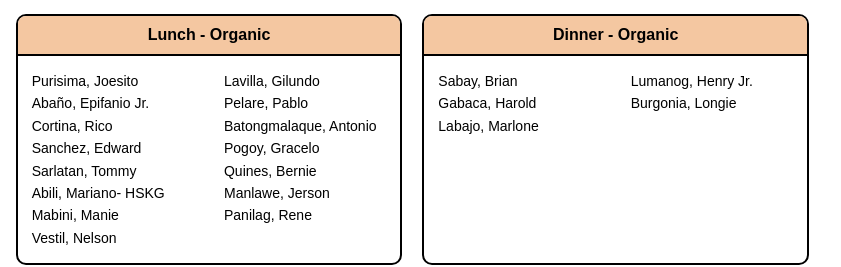
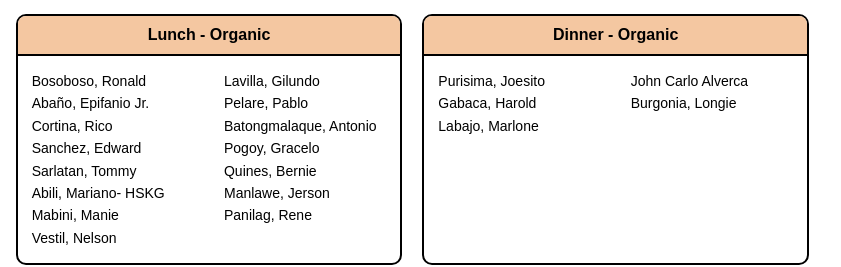
Before and after one commit to eelvinb/mealstub, a plain HTML site: page index.html in a window 1280 px wide. Shown: the part 273-540 px from the top of the page, 431-1272 px from the left. Drawn offline with Linux system fonts and the light colour scheme.

Commit message:
update report

```diff
--- a/index.html
+++ b/index.html
@@ -117,7 +117,7 @@ td {
 
     <td rowspan="2" class="date-cell">
       November
-      23
+      24
     </td>
 
     <td class="organic">
@@ -185,7 +185,7 @@ td {
     </div>
 
     <div class="names">
-      <div>Purisima, Joesito</div><div>Lavilla, Gilundo</div><div>Abaño, Epifanio Jr.</div><div>Pelare, Pablo</div><div>Cortina, Rico</div><div>Batongmalaque, Antonio</div><div>Sanchez, Edward</div><div>Pogoy, Gracelo</div><div>Sarlatan, Tommy</div><div>Quines, Bernie</div><div>Abili, Mariano- HSKG</div><div>Manlawe, Jerson</div><div>Mabini, Manie</div><div>Panilag, Rene</div><div>Vestil, Nelson</div>
+      <div>Bosoboso, Ronald</div><div>Lavilla, Gilundo</div><div>Abaño, Epifanio Jr.</div><div>Pelare, Pablo</div><div>Cortina, Rico</div><div>Batongmalaque, Antonio</div><div>Sanchez, Edward</div><div>Pogoy, Gracelo</div><div>Sarlatan, Tommy</div><div>Quines, Bernie</div><div>Abili, Mariano- HSKG</div><div>Manlawe, Jerson</div><div>Mabini, Manie</div><div>Panilag, Rene</div><div>Vestil, Nelson</div>
     </div>
   </div>
 
@@ -195,7 +195,7 @@ td {
     </div>
 
     <div class="names">
-      <div>Sabay, Brian</div><div>Lumanog, Henry Jr.</div><div>Gabaca, Harold</div><div>Burgonia, Longie</div><div>Labajo, Marlone</div>
+      <div>Purisima, Joesito</div><div>John Carlo Alverca</div><div>Gabaca, Harold</div><div>Burgonia, Longie</div><div>Labajo, Marlone</div>
     </div>
   </div>
 
```
